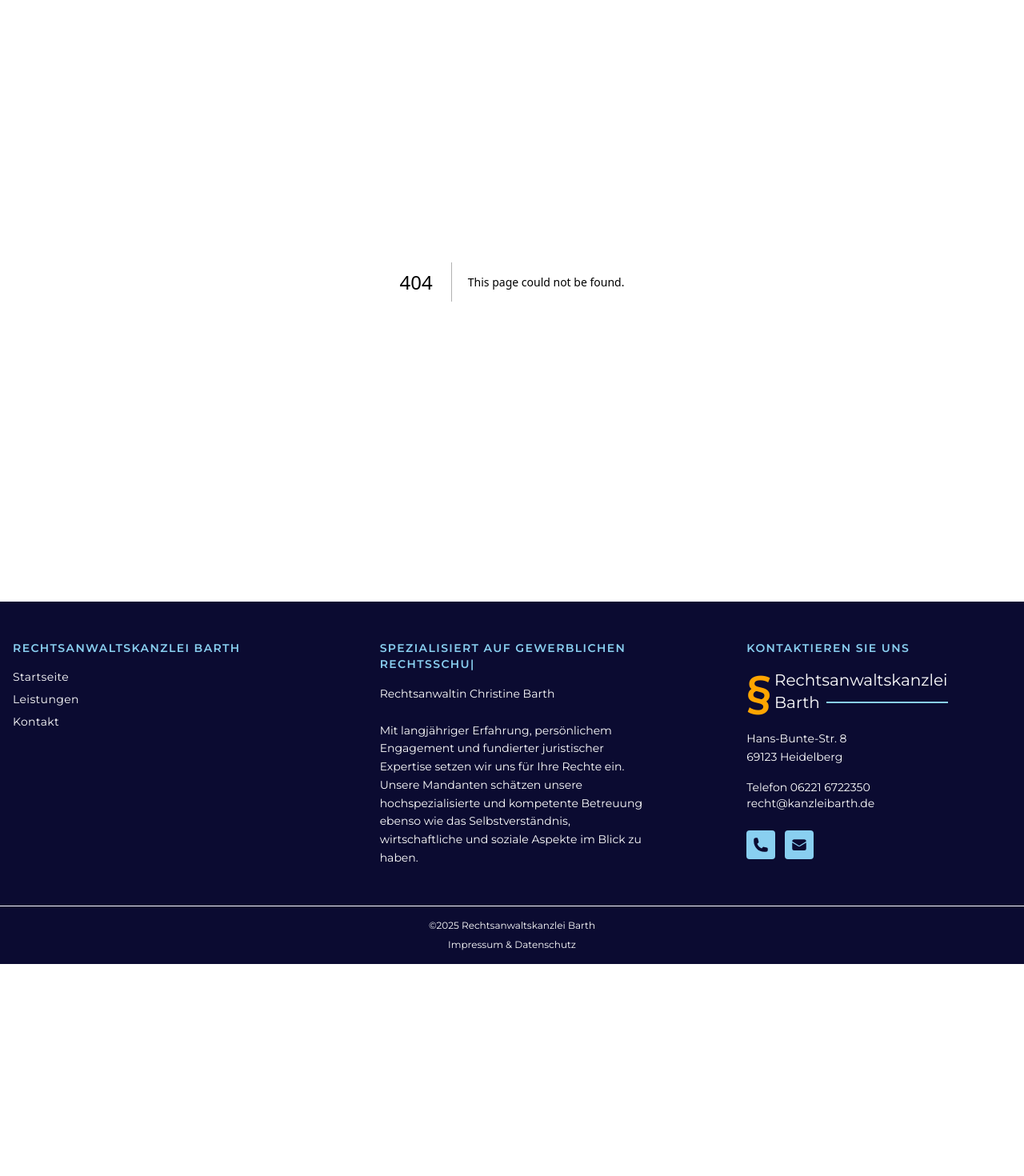
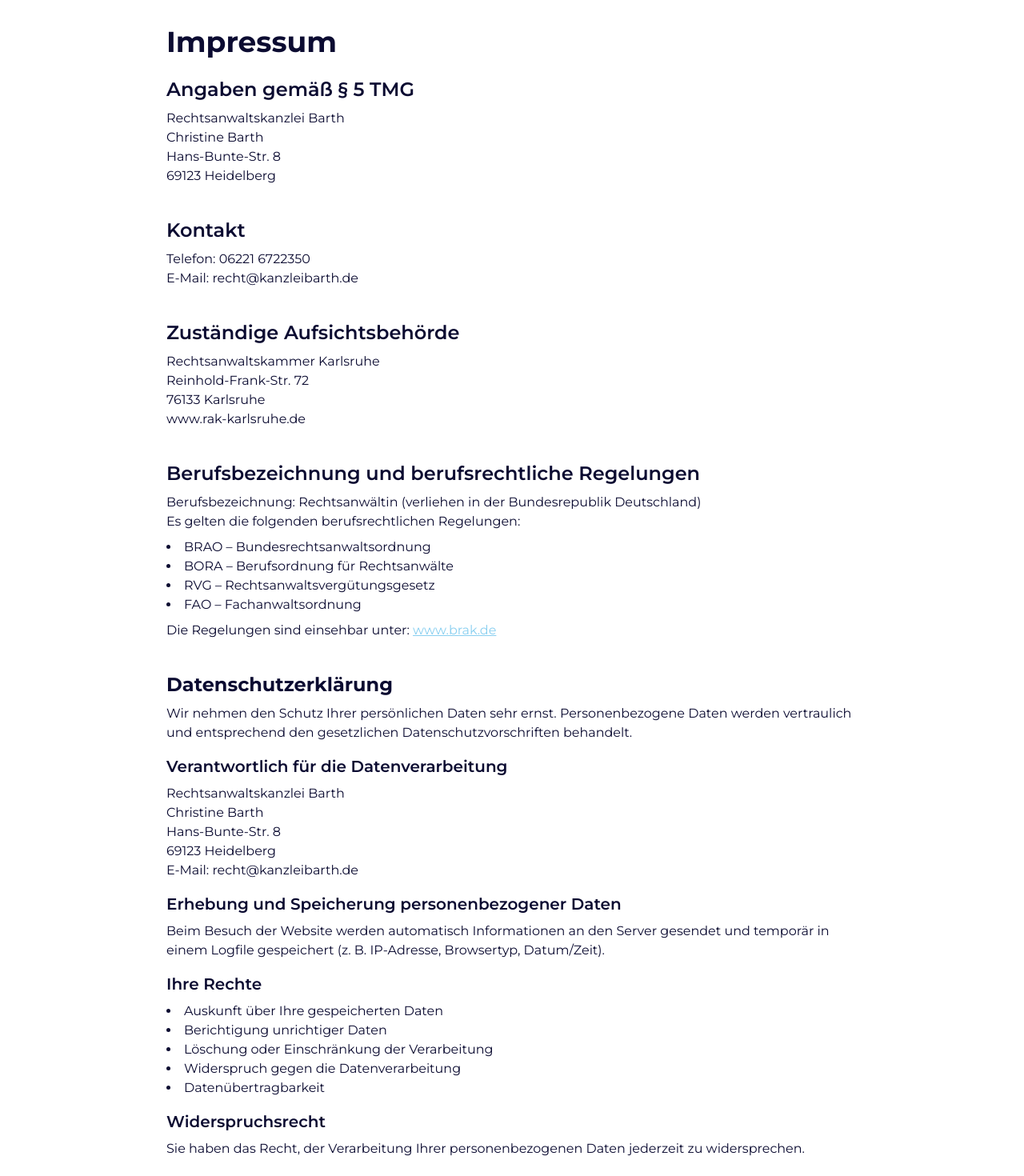
Before and after one commit to AbdallahAbdul-Latif/barth, a Next.js app: page /impressum in a window 1280 px wide. Before the commit this address had no page. Shown: the part 140-1610 px from the top of the page at 80% size. Before the commit the page ends 1345 px from the top, so only its background shows below. Built offline with nearby package versions, Linux system fonts and the light colour scheme.

Commit message:
Added impressum

```diff
--- /dev/null
+++ b/src/app/components/Impressum.tsx
@@ -0,0 +1,92 @@
+export default function Impressum() {
+  return (
+    <main className="max-w-4xl mx-auto py-20 px-4 text-primary space-y-10">
+      <h1 className="text-4xl font-bold mb-6">Impressum</h1>
+
+      <section>
+        <h2 className="text-2xl font-semibold mb-2">Angaben gemäß § 5 TMG</h2>
+        <p>
+          Rechtsanwaltskanzlei Barth<br />
+          Christine Barth<br />
+          Hans-Bunte-Str. 8<br />
+          69123 Heidelberg
+        </p>
+      </section>
+
+      <section>
+        <h2 className="text-2xl font-semibold mb-2">Kontakt</h2>
+        <p>
+          Telefon: 06221 6722350<br />
+          E-Mail: recht@kanzleibarth.de
+        </p>
+      </section>
+
+      <section>
+        <h2 className="text-2xl font-semibold mb-2">Zuständige Aufsichtsbehörde</h2>
+        <p>
+          Rechtsanwaltskammer Karlsruhe<br />
+          Reinhold-Frank-Str. 72<br />
+          76133 Karlsruhe<br />
+          www.rak-karlsruhe.de
+        </p>
+      </section>
+
+      <section>
+        <h2 className="text-2xl font-semibold mb-2">Berufsbezeichnung und berufsrechtliche Regelungen</h2>
+        <p>
+          Berufsbezeichnung: Rechtsanwältin (verliehen in der Bundesrepublik Deutschland)<br />
+          Es gelten die folgenden berufsrechtlichen Regelungen:
+        </p>
+        <ul className="list-disc list-inside mt-2">
+          <li>BRAO – Bundesrechtsanwaltsordnung</li>
+          <li>BORA – Berufsordnung für Rechtsanwälte</li>
+          <li>RVG – Rechtsanwaltsvergütungsgesetz</li>
+          <li>FAO – Fachanwaltsordnung</li>
+        </ul>
+        <p className="mt-2">
+          Die Regelungen sind einsehbar unter:{" "}
+          <a href="https://www.brak.de" target="_blank" className="text-secondary underline">
+            www.brak.de
+          </a>
+        </p>
+      </section>
+
+      <section>
+        <h2 className="text-2xl font-bold mb-2">Datenschutzerklärung</h2>
+        <p>
+          Wir nehmen den Schutz Ihrer persönlichen Daten sehr ernst. Personenbezogene Daten werden
+          vertraulich und entsprechend den gesetzlichen Datenschutzvorschriften behandelt.
+        </p>
+
+        <h3 className="text-xl font-semibold mt-4 mb-2">Verantwortlich für die Datenverarbeitung</h3>
+        <p>
+          Rechtsanwaltskanzlei Barth<br />
+          Christine Barth<br />
+          Hans-Bunte-Str. 8<br />
+          69123 Heidelberg<br />
+          E-Mail: recht@kanzleibarth.de
+        </p>
+
+        <h3 className="text-xl font-semibold mt-4 mb-2">Erhebung und Speicherung personenbezogener Daten</h3>
+        <p>
+          Beim Besuch der Website werden automatisch Informationen an den Server gesendet und temporär in
+          einem Logfile gespeichert (z. B. IP-Adresse, Browsertyp, Datum/Zeit).
+        </p>
+
+        <h3 className="text-xl font-semibold mt-4 mb-2">Ihre Rechte</h3>
+        <ul className="list-disc list-inside">
+          <li>Auskunft über Ihre gespeicherten Daten</li>
+          <li>Berichtigung unrichtiger Daten</li>
+          <li>Löschung oder Einschränkung der Verarbeitung</li>
+          <li>Widerspruch gegen die Datenverarbeitung</li>
+          <li>Datenübertragbarkeit</li>
+        </ul>
+
+        <h3 className="text-xl font-semibold mt-4 mb-2">Widerspruchsrecht</h3>
+        <p>
+          Sie haben das Recht, der Verarbeitung Ihrer personenbezogenen Daten jederzeit zu widersprechen.
+        </p>
+      </section>
+    </main>
+  )
+}
--- /dev/null
+++ b/src/app/impressum/page.tsx
@@ -0,0 +1,11 @@
+// src/app/impressum/page.tsx
+
+import Impressum from '../components/Impressum'
+
+export default function KontaktPage() {
+  return (
+    <div>
+      <Impressum />
+    </div>
+  )
+}
```
